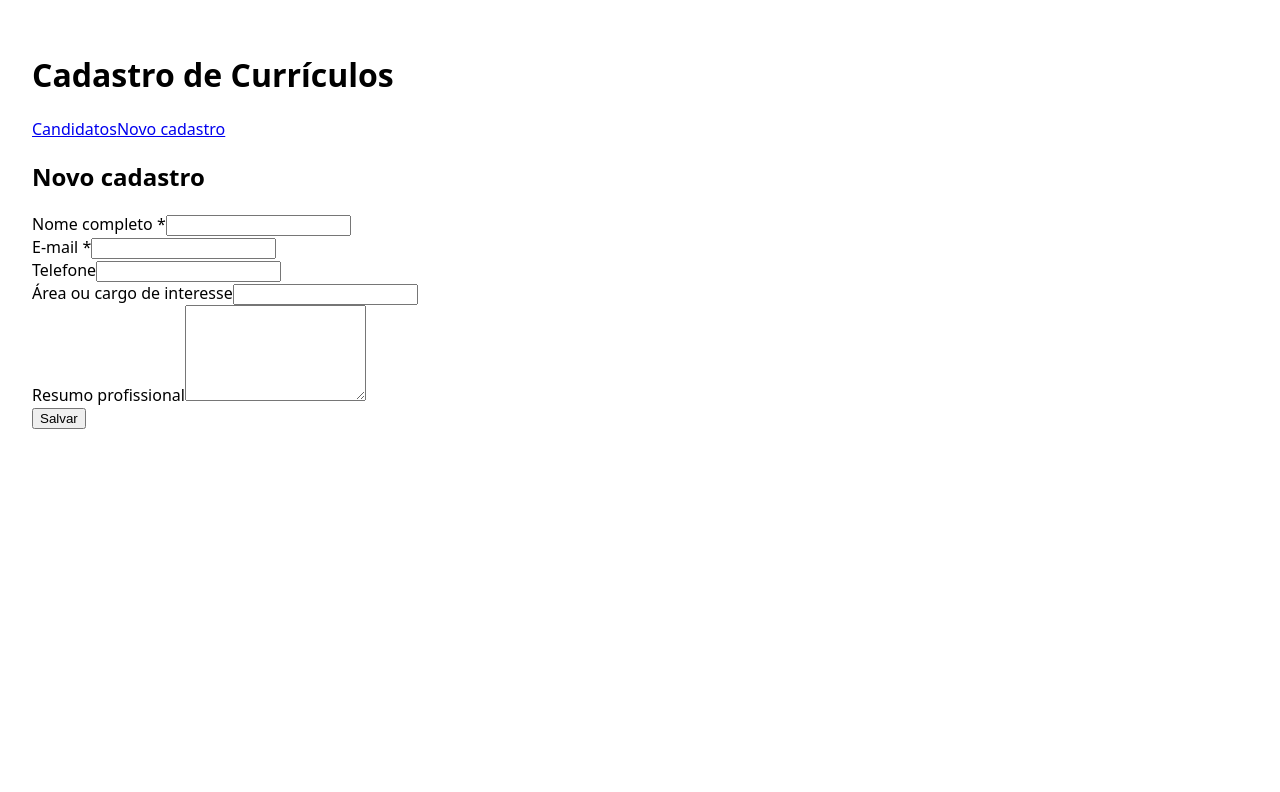
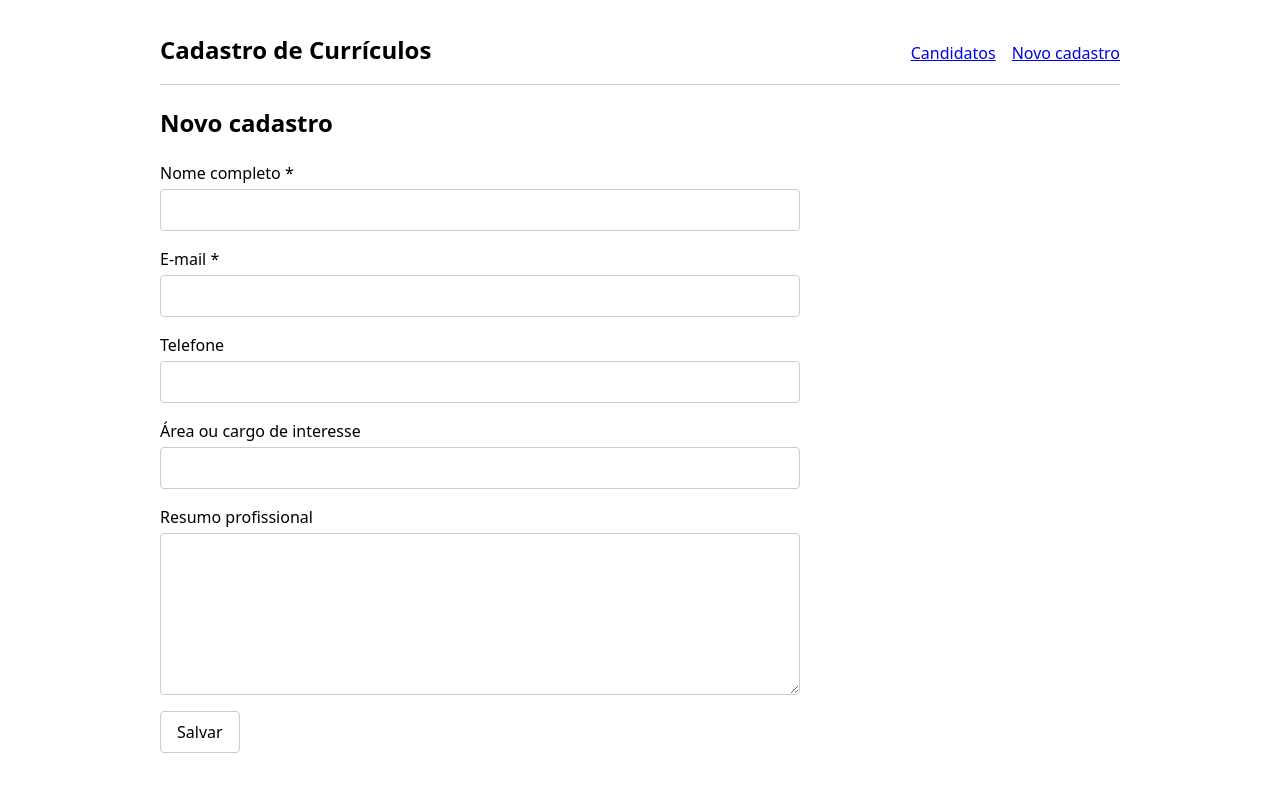
Before and after one commit to rian-salin/Cadastro-de-curr-culos, a React (Vite) app in the folder frontend/: page /candidates/new in a window 1280 px wide. Shown: the top 792 px of the page. Built offline with nearby package versions, Linux system fonts and the light colour scheme.

Commit message:
feat: estiliza as telas de candidatos e documenta o frontend

```diff
--- a/frontend/src/index.css
+++ b/frontend/src/index.css
@@ -1,9 +1,128 @@
 :root {
   color-scheme: light dark;
   font-family: system-ui, 'Segoe UI', Roboto, sans-serif;
+  --border: color-mix(in srgb, currentColor 20%, transparent);
+  --error: #b3261e;
+  --success: #1b5e20;
 }
 
 body {
+  margin: 0 auto;
+  max-width: 60rem;
+  padding: 2rem 1rem;
+  line-height: 1.5;
+}
+
+header {
+  display: flex;
+  flex-wrap: wrap;
+  gap: 1rem;
+  align-items: baseline;
+  justify-content: space-between;
+  border-bottom: 1px solid var(--border);
+  padding-bottom: 1rem;
+}
+
+header h1 {
+  font-size: 1.5rem;
   margin: 0;
-  padding: 2rem;
 }
+
+nav {
+  display: flex;
+  gap: 1rem;
+}
+
+table {
+  border-collapse: collapse;
+  width: 100%;
+}
+
+th,
+td {
+  border-bottom: 1px solid var(--border);
+  padding: 0.5rem;
+  text-align: left;
+  vertical-align: top;
+}
+
+form {
+  display: grid;
+  gap: 1rem;
+  max-width: 40rem;
+}
+
+.field {
+  display: grid;
+  gap: 0.25rem;
+}
+
+input,
+textarea {
+  font: inherit;
+  padding: 0.5rem;
+  border: 1px solid var(--border);
+  border-radius: 0.25rem;
+  background: transparent;
+  color: inherit;
+}
+
+input[aria-invalid='true'],
+textarea[aria-invalid='true'] {
+  border-color: var(--error);
+}
+
+.field-error {
+  color: var(--error);
+}
+
+.field-error p {
+  margin: 0;
+}
+
+button {
+  font: inherit;
+  padding: 0.5rem 1rem;
+  border: 1px solid var(--border);
+  border-radius: 0.25rem;
+  background: transparent;
+  color: inherit;
+  cursor: pointer;
+  justify-self: start;
+}
+
+button:disabled {
+  cursor: progress;
+  opacity: 0.6;
+}
+
+.banner {
+  border-left: 4px solid var(--border);
+  padding: 0.5rem 1rem;
+  margin: 1rem 0;
+}
+
+.banner-error {
+  border-color: var(--error);
+  color: var(--error);
+}
+
+.banner-success {
+  border-color: var(--success);
+  color: var(--success);
+}
+
+dl {
+  display: grid;
+  grid-template-columns: minmax(10rem, auto) 1fr;
+  gap: 0.5rem 1rem;
+}
+
+dt {
+  font-weight: 600;
+}
+
+dd {
+  margin: 0;
+  white-space: pre-wrap;
+}
```
Also changed, not shown: 2 other files (tests, documents, lock files or other folders).
